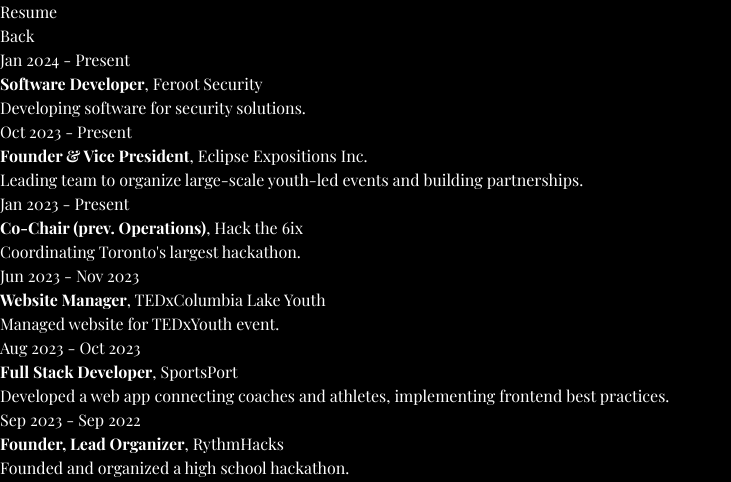
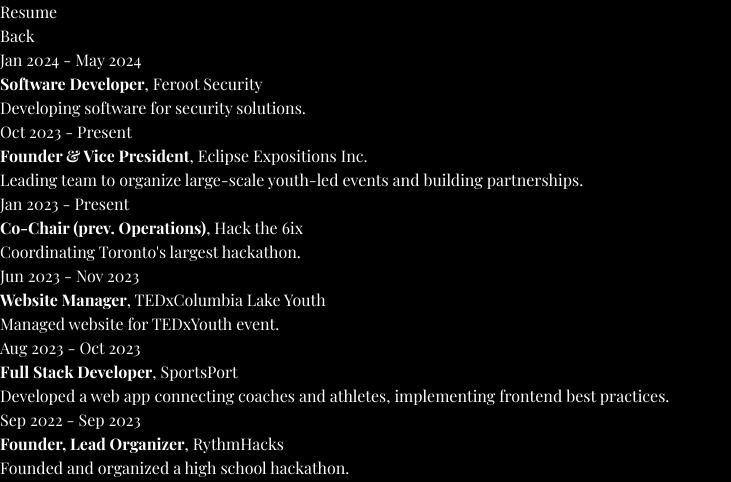
Before and after one commit to jeffrey-zang/jeffz.dev, a React (Vite) app: page /resume in a window 1280 px wide. Shown: the top 482 px of the page, without its empty margins (0-731 px from the left). Built offline with nearby package versions, Linux system fonts and the light colour scheme; a web font is replaced by a local one.

Commit message:
chore: update resume

```diff
--- a/src/data/resume.data.js
+++ b/src/data/resume.data.js
@@ -1,7 +1,7 @@
 const resume = [
   {
     start: "Jan 2024",
-    end: "Present",
+    end: "May 2024",
     title: "Software Developer",
     company: "Feroot Security",
     description: "Developing software for security solutions.",
@@ -37,8 +37,8 @@ const resume = [
       "Developed a web app connecting coaches and athletes, implementing frontend best practices.",
   },
   {
-    start: "Sep 2023",
-    end: "Sep 2022",
+    start: "Sep 2022",
+    end: "Sep 2023",
     title: "Founder, Lead Organizer",
     company: "RythmHacks",
     description: "Founded and organized a high school hackathon.",
```
